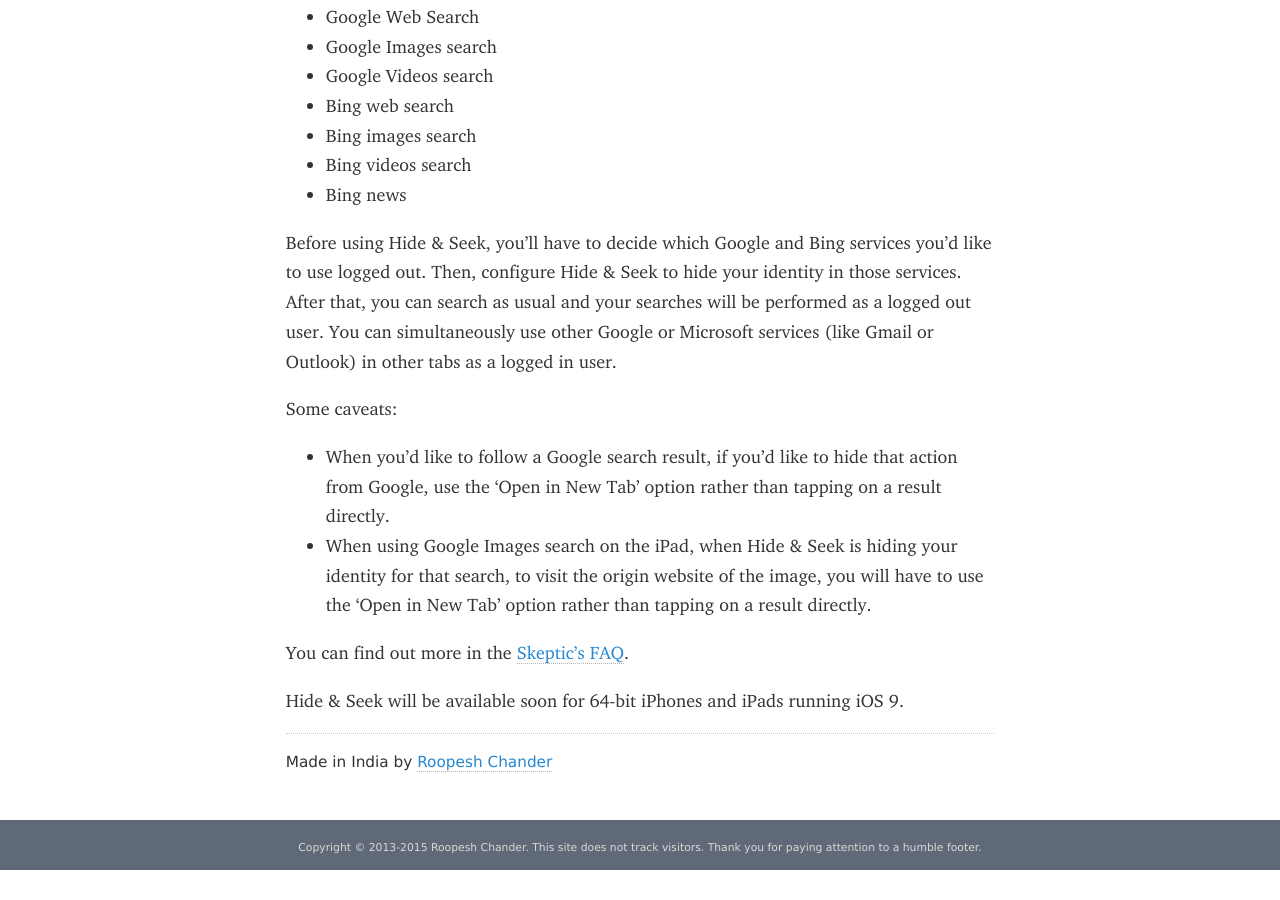
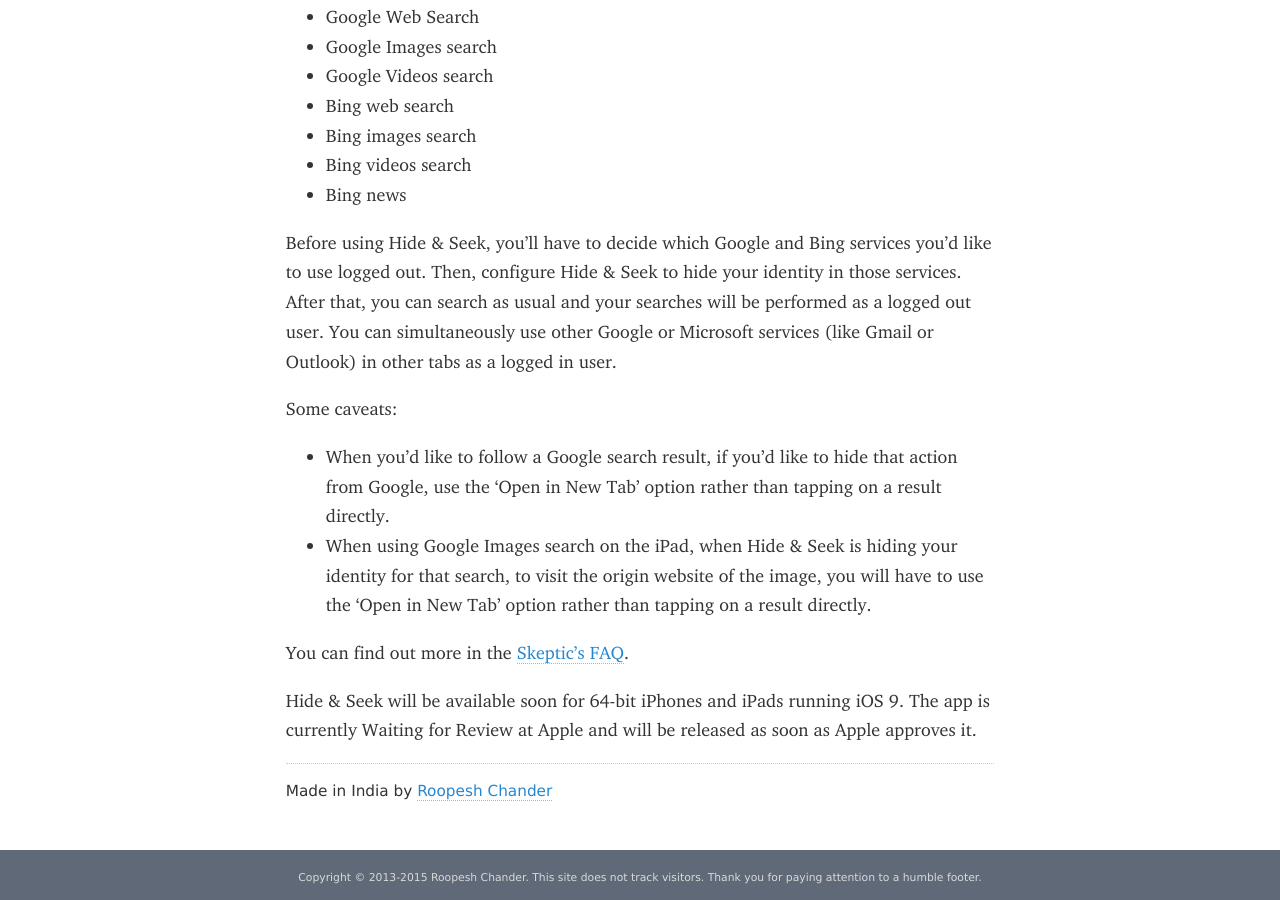
Before and after one commit to roop/roop.github.io, a Jekyll site: the page built from hideandseek/index.md, in a window 1280 px wide and 900 px high, scrolled down 883 px. Built offline with Jekyll 4.4.1, drawn with Linux system fonts in a browser that asks for light colours; some web fonts are replaced; before the commit the page ends 1753 px from its top, so only the background shows below that.

Commit message:
Say H&S is waiting for review

```diff
--- a/hideandseek/index.md
+++ b/hideandseek/index.md
@@ -61,7 +61,25 @@
 You can find out more in the [Skeptic's FAQ](/hideandseek/faq/).
 
 Hide & Seek will be available soon for 64-bit iPhones and iPads running
-iOS 9.
+iOS 9. The app is currently Waiting for Review at Apple and will be
+released as soon as Apple approves it.
+
+<!--
+If you'd like to know when it becomes available, you can either follow
+@HideNSeekApp on Twitter, or sign up to get notified below:
+
+<div class="shameless-plug" style="margin-bottom: 1em;">
+<form action="http://roopc.createsend.com/t/i/s/irgc/" method="post" id="subForm">
+    <p>
+        <label for="fieldEmail">Email</label><br />
+        <input id="fieldEmail" name="cm-irgc-irgc" type="email" placeholder="your@email.com" required />
+    </p>
+    <p>
+        <button type="submit">Subscribe</button>
+    </p>
+</form>
+</div>
+-->
 
 <div class="post-postscript">
 <p>Made in India by <a href="/">Roopesh Chander</a></p>
```
Also changed, not shown: 1 other file.
